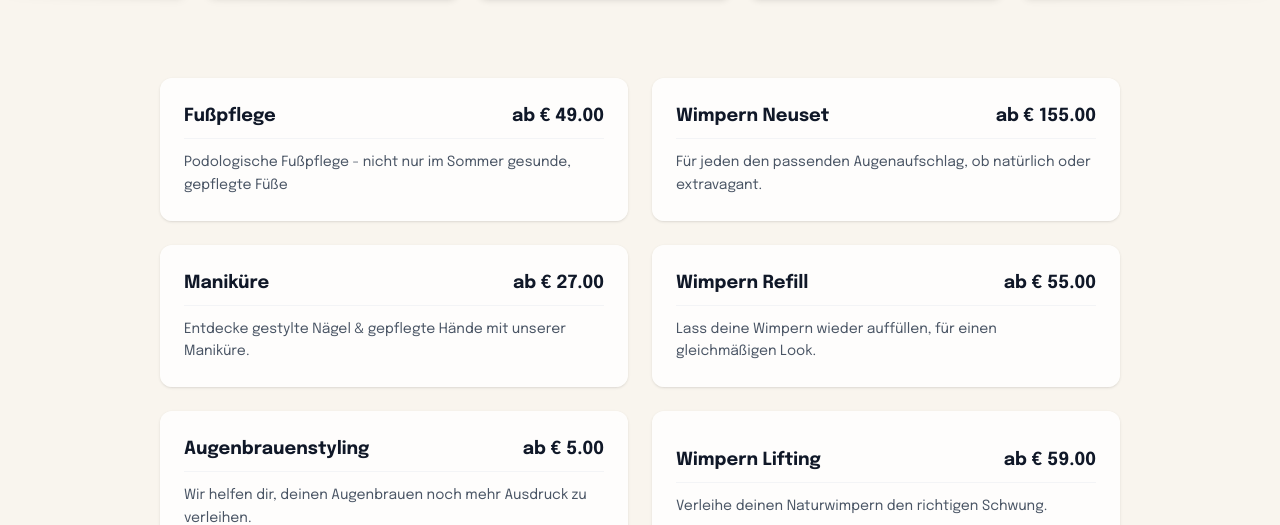
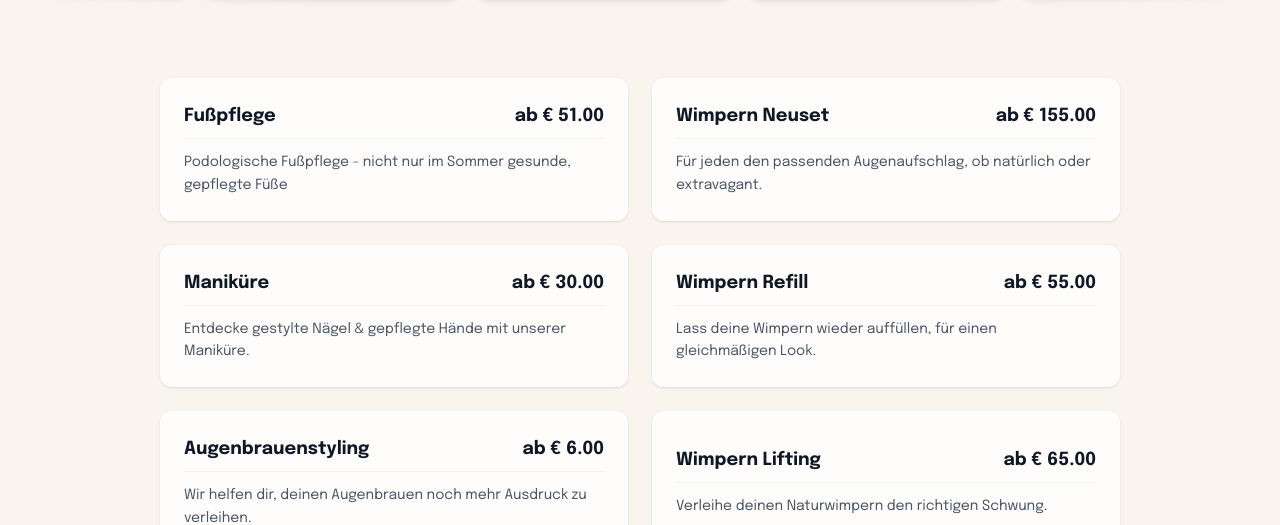
Before and after one commit to JAY-Solution-GmbH/beautiful-me, a Next.js app: page / in a window 1280 px wide. Shown: the part 1194-1719 px from the top of the page. Built offline with nearby package versions, Linux system fonts and the light colour scheme.

Commit message:
Update service prices

```diff
--- a/src/components/sections/Services.tsx
+++ b/src/components/sections/Services.tsx
@@ -6,12 +6,12 @@ import { Card, CardContent } from "@/components/ui/card"
 import { motion } from "framer-motion"
 
 const services = [
-  { name: "Fußpflege", price: "ab € 49.00", desc: "Podologische Fußpflege - nicht nur im Sommer gesunde, gepflegte Füße" },
+  { name: "Fußpflege", price: "ab € 51.00", desc: "Podologische Fußpflege - nicht nur im Sommer gesunde, gepflegte Füße" },
   { name: "Wimpern Neuset", price: "ab € 155.00", desc: "Für jeden den passenden Augenaufschlag, ob natürlich oder extravagant." },
-  { name: "Maniküre", price: "ab € 27.00", desc: "Entdecke gestylte Nägel & gepflegte Hände mit unserer Maniküre." },
+  { name: "Maniküre", price: "ab € 30.00", desc: "Entdecke gestylte Nägel & gepflegte Hände mit unserer Maniküre." },
   { name: "Wimpern Refill", price: "ab € 55.00", desc: "Lass deine Wimpern wieder auffüllen, für einen gleichmäßigen Look." },
-  { name: "Augenbrauenstyling", price: "ab € 5.00", desc: "Wir helfen dir, deinen Augenbrauen noch mehr Ausdruck zu verleihen." },
-  { name: "Wimpern Lifting", price: "ab € 59.00", desc: "Verleihe deinen Naturwimpern den richtigen Schwung." },
+  { name: "Augenbrauenstyling", price: "ab € 6.00", desc: "Wir helfen dir, deinen Augenbrauen noch mehr Ausdruck zu verleihen." },
+  { name: "Wimpern Lifting", price: "ab € 65.00", desc: "Verleihe deinen Naturwimpern den richtigen Schwung." },
 ]
 
 const banners = [
```
